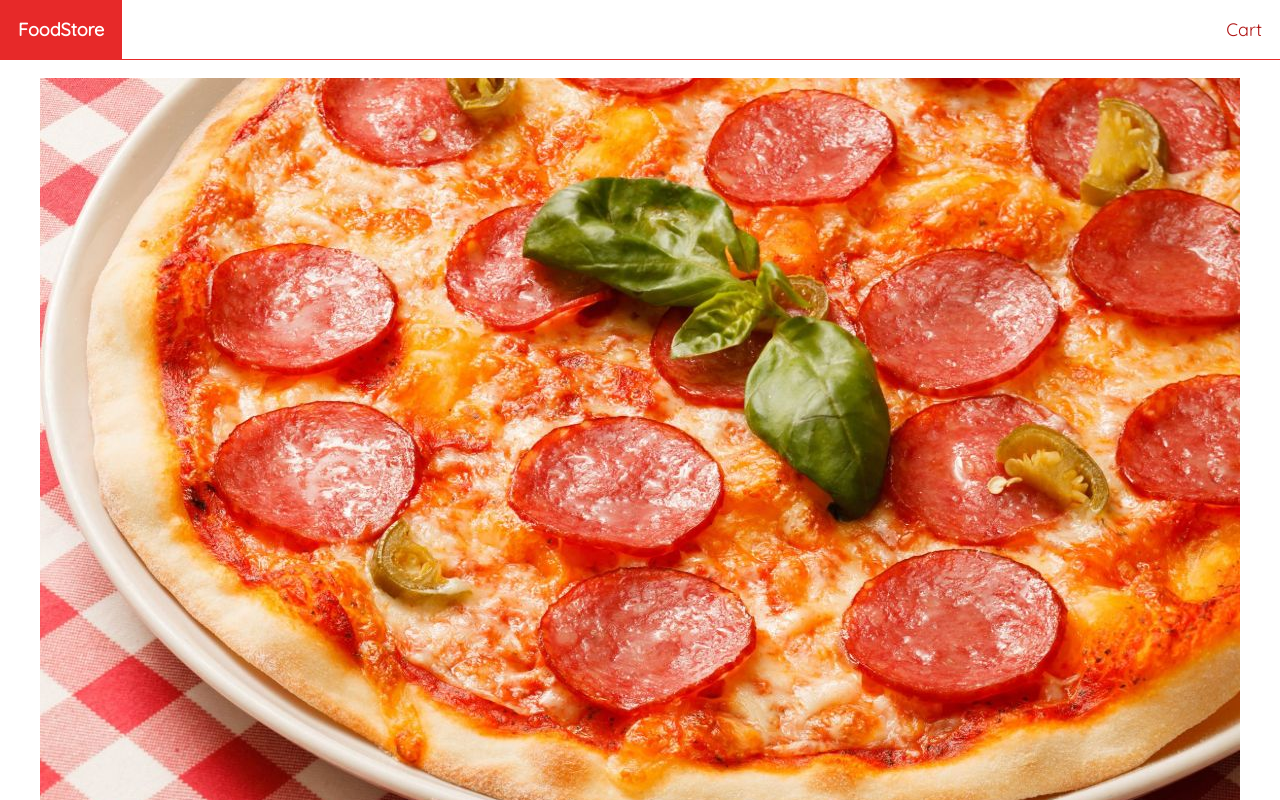
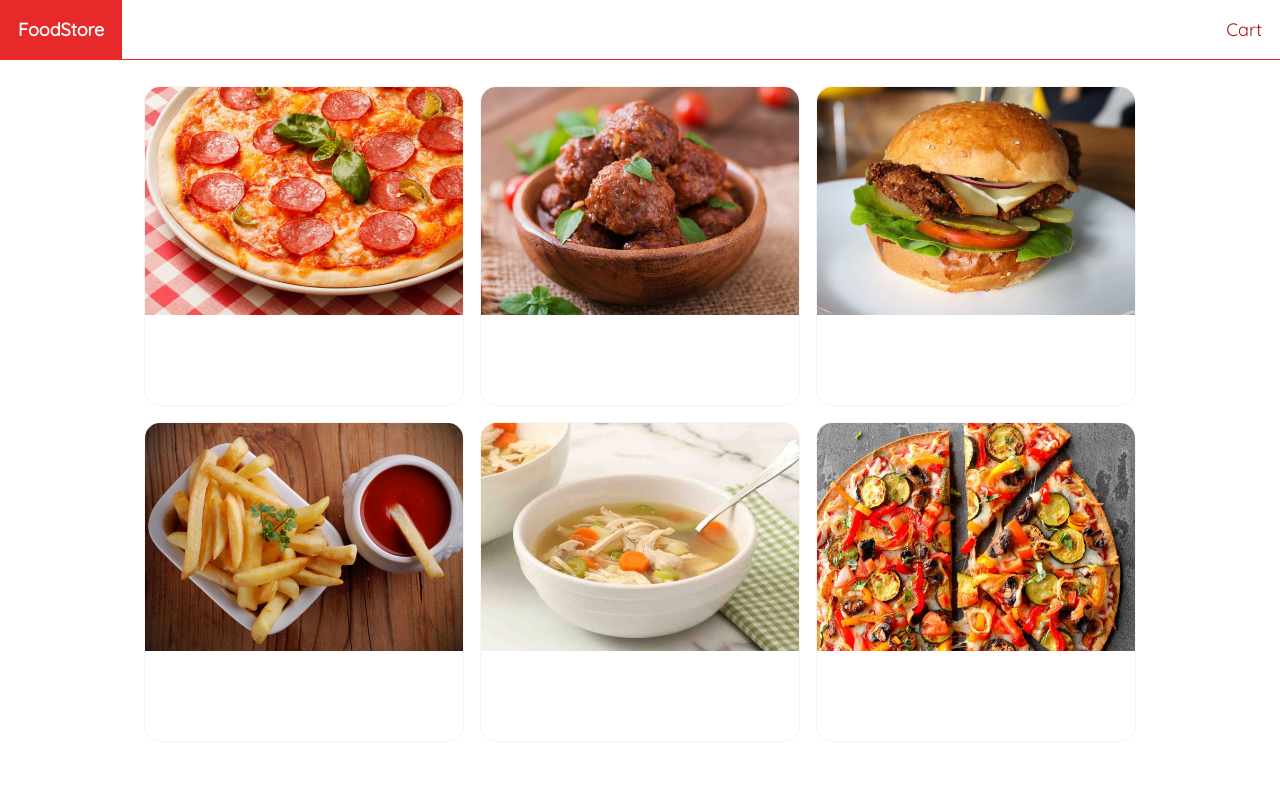
Before and after one commit to codophil/FoodStore, an Angular app: page / in a window 1280 px wide. Shown: the top 800 px of the page. Built offline with nearby package versions, Linux system fonts and the light colour scheme.

Commit message:
Adding Product List Images - CSS Part

```diff
--- a/src/app/home/home.component.css
+++ b/src/app/home/home.component.css
@@ -0,0 +1,25 @@
+ul {
+    display: flex;
+    justify-content: center;
+    align-items: center;
+    flex-wrap: wrap;
+    list-style-type: none;
+    padding: 0;
+}
+
+li a {
+    height: 20rem;
+    width: 20rem;
+    border: 1px solid whitesmoke;
+    border-radius: 1rem;
+    margin: 0.5rem;
+    display: flex;
+    flex-direction: column;
+    overflow: hidden;
+    color: #e72929;
+}
+
+li a:hover {
+    opacity: 0.9;
+    cursor: pointer;
+}
--- a/src/app/home/home.component.html
+++ b/src/app/home/home.component.html
@@ -1,5 +1,5 @@
 <ul>
     <li *ngFor="let food of foods">
-        <img src="{{food}}" alt="">
+        <a href=""><img src="{{food}}" alt=""></a>
     </li>
 </ul>
--- a/src/styles.css
+++ b/src/styles.css
@@ -3,6 +3,10 @@
 
 * {
   box-sizing: border-box;
+}
+
+html {
+  font-size: 16px;
 }
 
 body {
```
